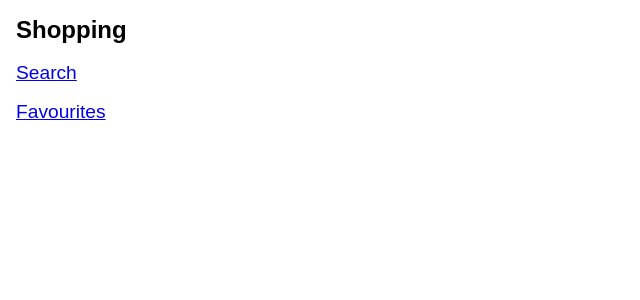
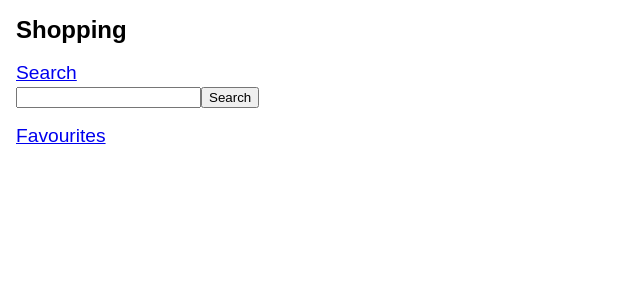
Before and after one commit to paullessing/supermarket-watch, an Angular app: page / in a window 1280 px wide. Shown: the top 300 px of the page, without its empty margins (0-640 px from the left). Built offline with nearby package versions, Linux system fonts and the light colour scheme.

Commit message:
Add search box to homepage

```diff
--- a/apps/frontend/src/app/app.module.ts
+++ b/apps/frontend/src/app/app.module.ts
@@ -8,6 +8,7 @@ import { AppComponent } from './app.component';
 import { SearchPageComponent } from './search-page/search-page.component';
 import { HomePageComponent } from './home-page/home-page.component';
 import { FavouritesPageComponent } from './favourites-page/favourites-page.component';
+import { SearchBoxComponent } from './search-box/search-box.component';
 
 @NgModule({
   imports: [
@@ -20,7 +21,8 @@ import { FavouritesPageComponent } from './favourites-page/favourites-page.compo
     AppComponent,
     SearchPageComponent,
     HomePageComponent,
-    FavouritesPageComponent
+    FavouritesPageComponent,
+    SearchBoxComponent,
   ],
   providers: [],
   bootstrap: [AppComponent]
--- a/apps/frontend/src/app/home-page/home-page.component.html
+++ b/apps/frontend/src/app/home-page/home-page.component.html
@@ -1,7 +1,12 @@
 <div class="content">
   <h1 class="title">Shopping</h1>
   <ul>
-    <li style="margin-bottom: 1rem; font-size: 1.2rem"><a href="/search">Search</a></li>
+    <li style="margin-bottom: 1rem; font-size: 1.2rem"><a href="/search">Search</a><br>
+      <app-search-box
+        [isSearching]="isSearching"
+        (search)="onSearch($event)"
+      ></app-search-box>
+    </li>
     <li style="margin-bottom: 1rem; font-size: 1.2rem"><a href="/favourites">Favourites</a></li>
   </ul>
 </div>
--- a/apps/frontend/src/app/home-page/home-page.component.ts
+++ b/apps/frontend/src/app/home-page/home-page.component.ts
@@ -1,4 +1,5 @@
 import { Component } from '@angular/core';
+import { Router } from '@angular/router';
 
 @Component({
   selector: 'app-homepage',
@@ -6,4 +7,15 @@ import { Component } from '@angular/core';
   styleUrls: ['./home-page.component.scss']
 })
 export class HomePageComponent {
+
+  public isSearching: boolean;
+
+  constructor(
+    private router: Router
+  ) {}
+
+  public onSearch(text: string): void {
+    this.router.navigate(['search'], { queryParams: { query: text } });
+    this.isSearching = true;
+  }
 }
--- /dev/null
+++ b/apps/frontend/src/app/search-box/search-box.component.html
@@ -0,0 +1,4 @@
+<form (submit)="search.emit(query.value); $event.preventDefault()">
+  <input #query [value]="searchText || ''">
+  <button type="submit" [disabled]="isSearching">{{ isSearching ? 'Searching...' : 'Search' }}</button>
+</form>
--- /dev/null
+++ b/apps/frontend/src/app/search-box/search-box.component.ts
@@ -0,0 +1,18 @@
+import { Component, EventEmitter, Input, OnInit, Output } from '@angular/core';
+
+@Component({
+  selector: 'app-search-box',
+  templateUrl: './search-box.component.html',
+  styleUrls: ['./search-box.component.scss']
+})
+export class SearchBoxComponent {
+
+  @Input()
+  public isSearching: boolean;
+
+  @Input()
+  public searchText: string;
+
+  @Output()
+  public search: EventEmitter<string> = new EventEmitter();
+}
--- a/apps/frontend/src/app/search-page/search-page.component.html
+++ b/apps/frontend/src/app/search-page/search-page.component.html
@@ -1,9 +1,11 @@
 <div class="content">
   <h2 class="title">Search</h2>
-  <form (submit)="search(query.value, $event);">
-    <input #query>
-    <button type="submit" [disabled]="isSearching">{{ isSearching ? 'Searching...' : 'Search' }}</button>
-  </form>
+
+  <app-search-box
+    [isSearching]="isSearching"
+    [searchText]="query"
+    (search)="search($event)"
+  ></app-search-box>
 
   <ul *ngIf="results?.length" class="results">
     <li *ngFor="let result of results; trackBy trackItem" class="results__item result">
--- a/apps/frontend/src/app/search-page/search-page.component.ts
+++ b/apps/frontend/src/app/search-page/search-page.component.ts
@@ -1,5 +1,6 @@
 import { HttpClient } from '@angular/common/http';
 import { Component, OnInit } from '@angular/core';
+import { ActivatedRoute, ActivatedRouteSnapshot, Router } from '@angular/router';
 import { Product, SearchResult, SearchResultItem } from '@shoppi/api-interfaces';
 import { environment } from '../../environments/environment';
 
@@ -8,24 +9,34 @@ import { environment } from '../../environments/environment';
   templateUrl: './search-page.component.html',
   styleUrls: ['./search-page.component.scss']
 })
-export class SearchPageComponent {
+export class SearchPageComponent implements OnInit {
 
   public results: SearchResultItem[];
 
   public isSearching: boolean;
+  public query: string;
 
   constructor(
     private http: HttpClient,
+    private route: ActivatedRoute,
   ) {
     this.isSearching = false;
+    this.query = '';
 
     // test code
     // setTimeout(() => this.search('', { preventDefault: () => {}} as any));
   }
 
-  public search(query: string, event: Event): void {
-    event.preventDefault();
+  public ngOnInit(): void {
+    if (this.route.snapshot.queryParamMap.has('query')) {
+      this.query = this.route.snapshot.queryParamMap.get('query');
+      if (this.query) {
+        this.search(this.query);
+      }
+    }
+  }
 
+  public search(query: string): void {
     if (this.isSearching) {
       return;
     }
```
Also changed, not shown: apps/frontend/src/app/search-box/search-box.component.scss (added).
